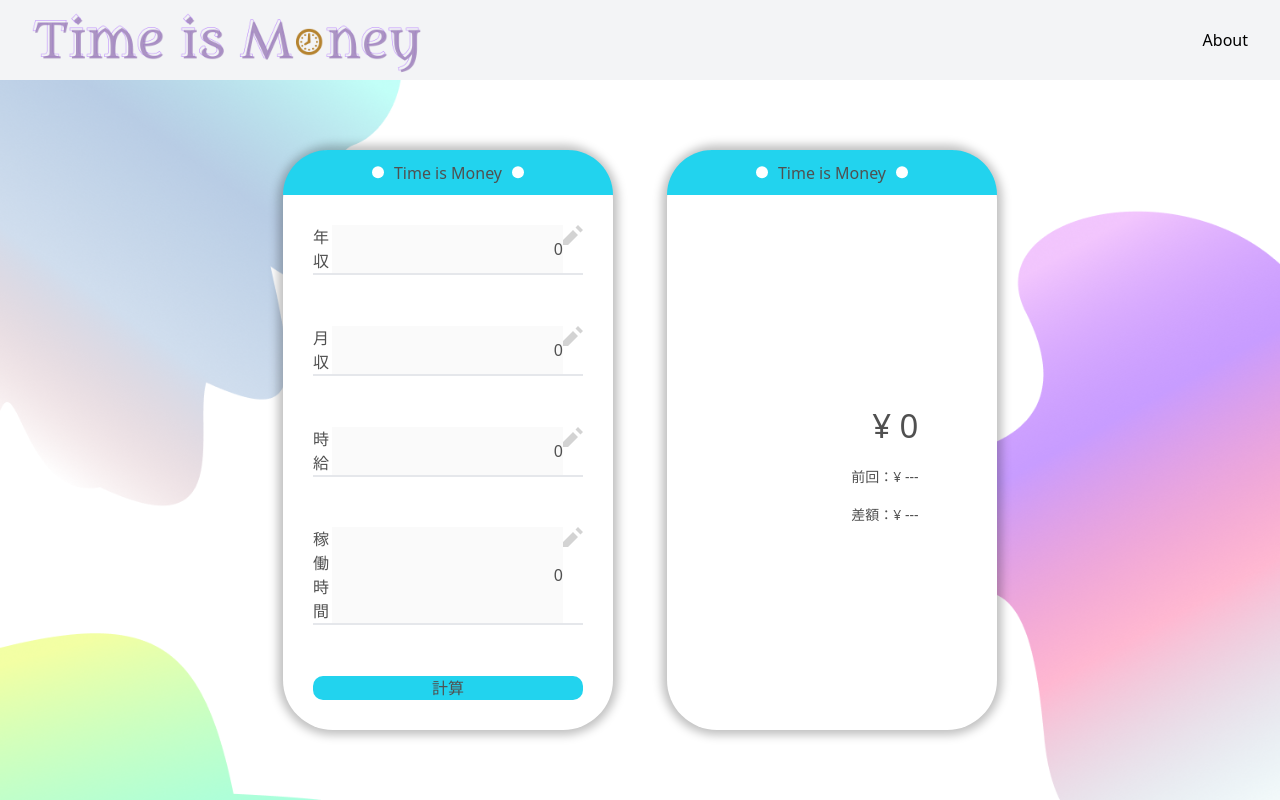
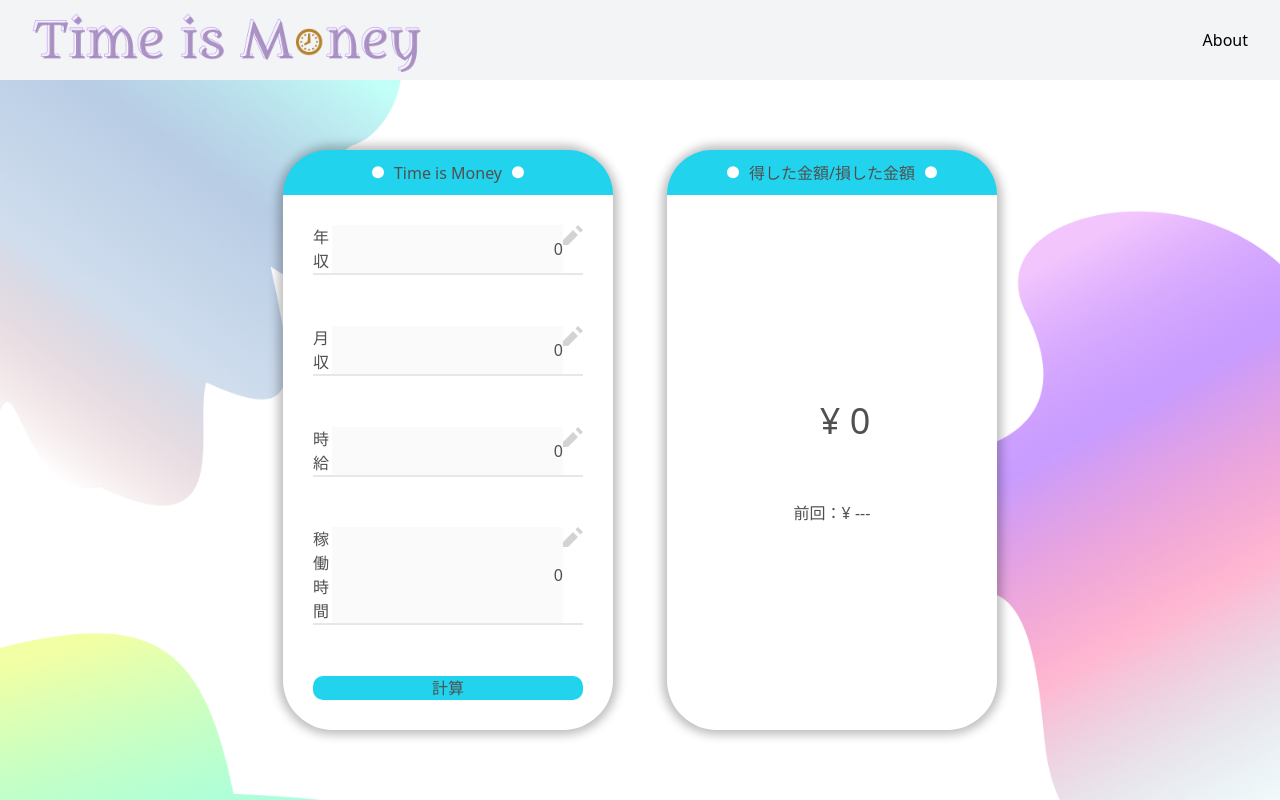
Before and after one commit to daydule/odyssey-frontend, a Next.js app: page /main in a window 1280 px wide. Built offline with nearby package versions, Linux system fonts and the light colour scheme.

Commit message:
Update MainCardWithMoneyResult component

```diff
--- a/src/components/tree/MainCardWithMoneyResult.tsx
+++ b/src/components/tree/MainCardWithMoneyResult.tsx
@@ -7,27 +7,24 @@ const MainCardWithMoneyResult = () => {
   const { mainPrice } = useContext(MainPriceContext);
   const isFirstRender = useNotInitializingEffect();
 
-  const [previousPrice, setPreviousPrice] = useState<number>(0);
-  const [difference, setDifference] = useState<number>(0);
+  const [previousPrice, setPreviousPrice] = useState<number | null>(null);
 
   useEffect(() => {
     if (isFirstRender.current) {
       const previousPriceData = Number(localStorage.getItem('previousPrice'));
-      setPreviousPrice(previousPriceData);
-
-      const differenceData = previousPriceData ? mainPrice - Number(previousPriceData) : 0;
-      setDifference(differenceData);
+      if (previousPriceData) {
+        setPreviousPrice(previousPriceData);
+      }
 
       localStorage.setItem('previousPrice', String(mainPrice));
     }
   }, [mainPrice]);
 
   return (
-    <MainCard title='Time is Money' headerBgColor='bg-cyan-400'>
-      <div className='flex h-[124px] w-[173px] flex-col items-end justify-between'>
-        <p className='text-[33px]'>¥ {mainPrice || 0}</p>
-        <p className='text-[14px]'>前回：¥ {previousPrice || '---'}</p>
-        <p className='text-[14px]'>差額：¥ {difference || '---'}</p>
+    <MainCard title='得した金額/損した金額' headerBgColor='bg-cyan-400'>
+      <div className='flex h-[124px] flex-col items-end justify-between'>
+        <p className='text-4xl'>¥ {mainPrice.toLocaleString()}</p>
+        <p className='text-base'>前回：¥ {previousPrice !== null ? previousPrice.toLocaleString() : '---'}</p>
       </div>
     </MainCard>
   );
```
